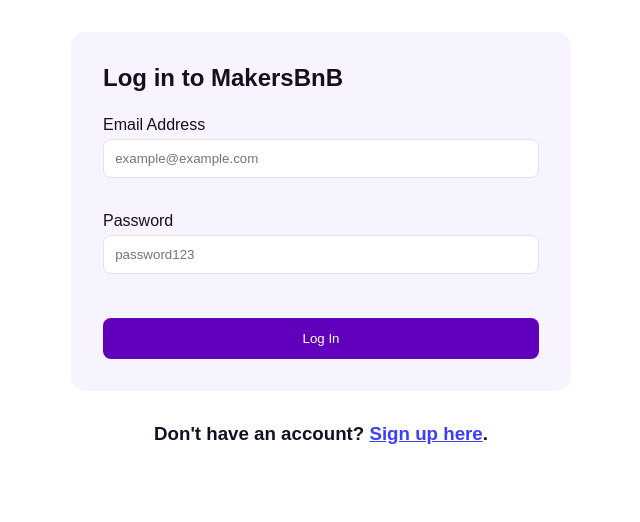
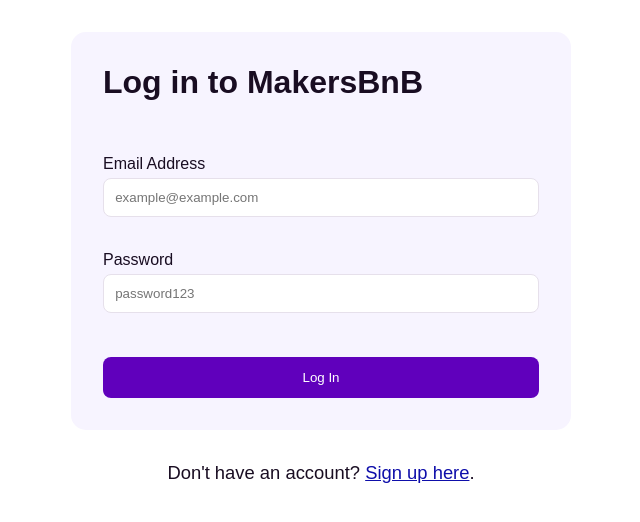
Before and after one commit to SamuelStandcumbe/ignis_makersbnb, a Flask app: page /login in a window 1280 px wide. Shown: the part 116-638 px from the top of the page, without its empty margins (319-959 px from the left). Run offline with Flask 3, Linux system fonts and the light colour scheme; some libraries are stand-ins or nearby versions.

Commit message:
log_in_page.html is accessible with error messages colour being dark enougfh to be seen on white background. added an extra modification in css where i changes font specs for the bottom p

```diff
--- a/static/css/styles.css
+++ b/static/css/styles.css
@@ -526,3 +526,9 @@ a:focus-visible {
     outline: 3px solid #4400f1; /* High-contrast dark outline  */
     outline-offset: 3px; /* Creates a white gap so it never blends into the purple */
 }
+
+
+p.intro{
+    font-size: 1.15rem;
+    font-weight: 505;
+}
--- a/templates/log_in_page.html
+++ b/templates/log_in_page.html
@@ -9,19 +9,23 @@
     <body>
         <header>
             <img id="logo" src="/static/images/makers-bnb-light-mode-logo.png" alt="MakersBnB Logo">
-            <nav>
+            <nav aria-label="Main Navigation">
                 <a class="navigation" href="/">Sign Up</a>
             </nav>
         </header>
         <main>
             <div class="card">
-                <h2>Log in to MakersBnB</h2>
+                <h1>Log in to MakersBnB</h1>
                 {% for message in get_flashed_messages() %}
-                <p style="color: red;"> {{message}} </p>
+                <p role="alert" style="color: rgb(136, 9, 9);"> {{message}} </p>
         {% endfor %}
+        <br>
+        <br>
+        <br>
+
         <form method="POST" action="/sessions">
                     <label for="email">Email Address</label>
-                    <input type="text" id="email" name="email" placeholder="example@example.com" required><br>
+                    <input type="email" id="email" name="email" placeholder="example@example.com" required><br>
 
                     <label for="password">Password</label>
                     <input type="password" id="password" name="password" placeholder="password123" required><br>
@@ -29,7 +33,7 @@
                     <input type="submit" value="Log In">
                 </form>
             </div>
-            <h3 class="intro"> Don't have an account? <a href="/" style="color: rgb(61, 61, 251); text-decoration: underline;">Sign up here</a>.</h3>
+            <p class="intro"> Don't have an account? <a href="/" style="color: rgb(14, 14, 170); text-decoration: underline;">Sign up here</a>.</p>
 </main>
     </body>
 </html>
```
